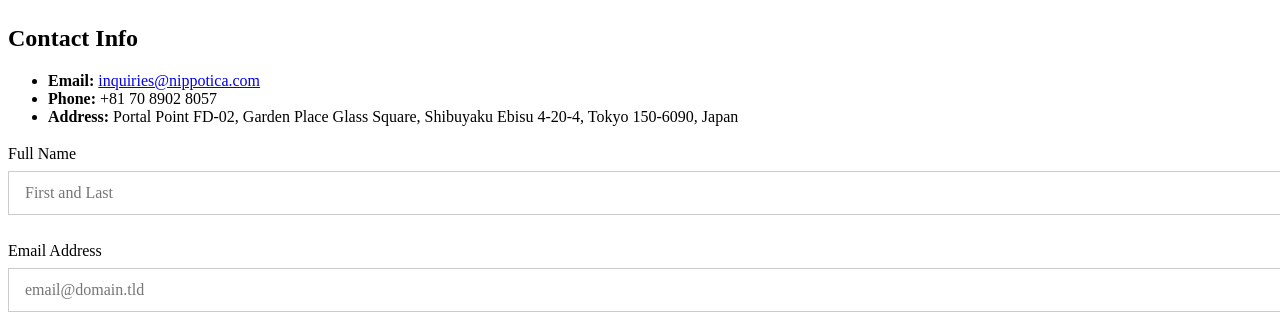
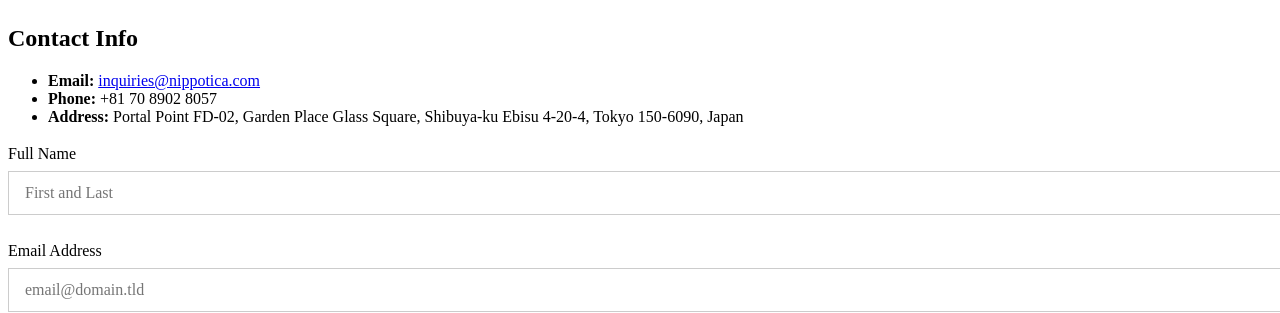
Before and after one commit to Nippotica/webnippofin, a Jekyll site: the page built from pages/contact.md, in a window 1280 px wide. Shown: the part 536-849 px from the top of the page. Built offline with Jekyll 4.4.1, drawn with Linux system fonts in a browser that asks for light colours; comment, search, counter and statistics services are not loaded.

Commit message:
Update contact.md

```diff
--- a/pages/contact.md
+++ b/pages/contact.md
@@ -6,6 +6,6 @@ permalink: "/contact/"
 
 ## Contact Info
 
-- **Email:** <a href="mailto:inquiries@nippotica.com">inquiries@nippotica.com</a>
+- **Email:** <a href="mailto:info@nippotica.com">inquiries@nippotica.com</a>
 - **Phone:** +81 70 8902 8057
-- **Address:** Portal Point FD-02, Garden Place Glass Square, Shibuyaku Ebisu 4-20-4, Tokyo 150-6090, Japan
+- **Address:** Portal Point FD-02, Garden Place Glass Square, Shibuya-ku Ebisu 4-20-4, Tokyo 150-6090, Japan
```
